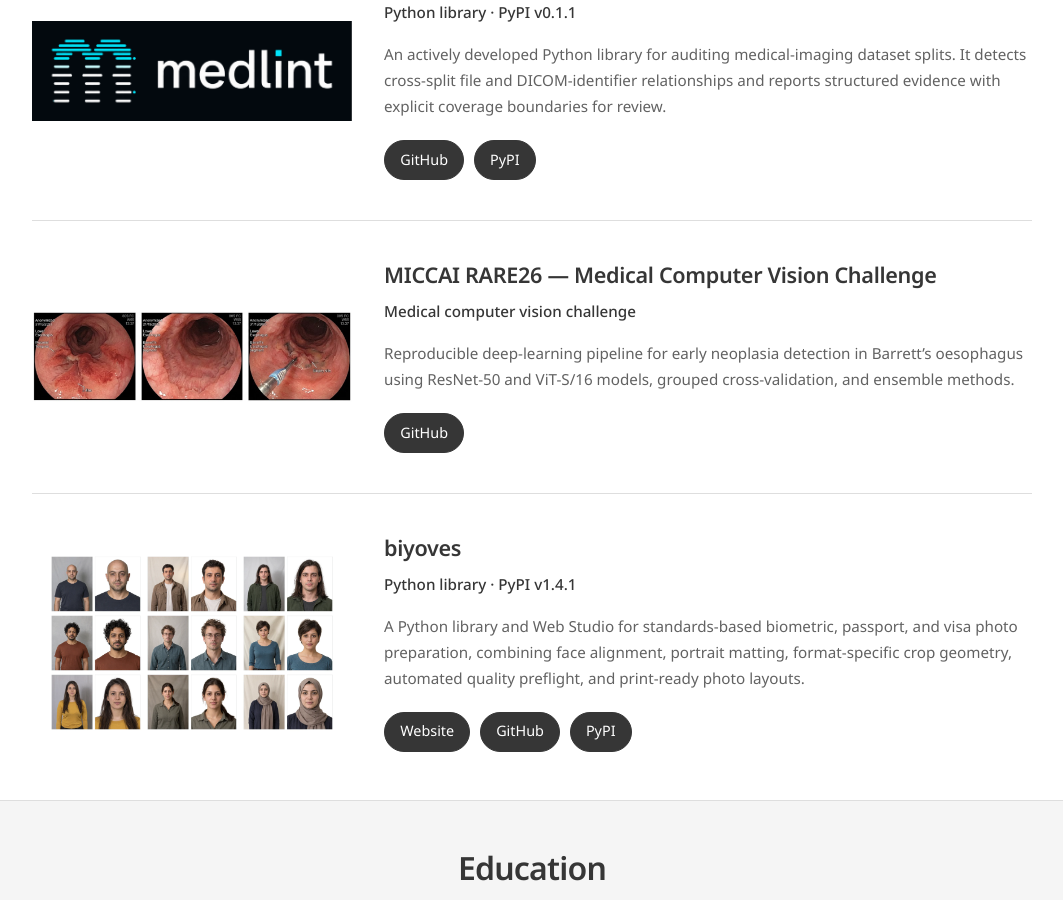
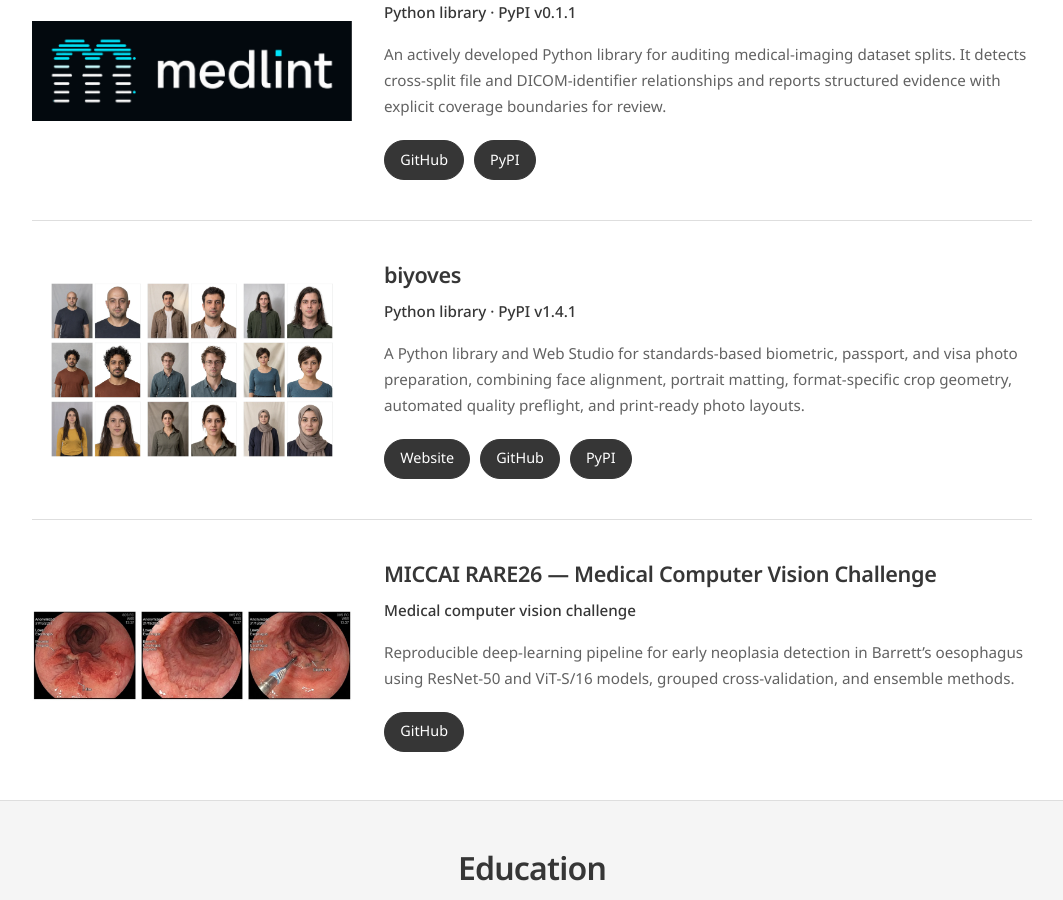
Before and after one commit to mehmetaytugyuruk/mehmetaytugyuruk.github.io, a Jekyll site: the page built from index.html, in a window 1280 px wide and 900 px high, scrolled down 2119 px. Shown: the whole window, without its empty margins (108-1171 px from the left). Built offline with Jekyll 4.4.1, drawn with Linux system fonts in a browser that asks for light colours; some web fonts are replaced; some of the changed lines change nothing that is shown.

Commit message:
Reorder projects on homepage

```diff
--- a/_data/software.yml
+++ b/_data/software.yml
@@ -19,7 +19,7 @@
       url: https://pypi.org/project/medlint/
 
 - id: rare26
-  display_order: 2
+  display_order: 3
   name: MICCAI RARE26 — Medical Computer Vision Challenge
   image: /assets/images/projects/rare26.png
   image_alt: RARE26 endoscopy image triptych showing Barrett’s oesophagus findings and a biopsy site.
@@ -34,7 +34,7 @@
       url: https://github.com/mehmetaytugyuruk/rare26
 
 - id: biyoves
-  display_order: 3
+  display_order: 2
   name: biyoves
   image: /assets/images/projects/biyoves.webp
   image_alt: BiyoVes showcase showing synthetic portrait inputs and processed portrait outputs.
```
